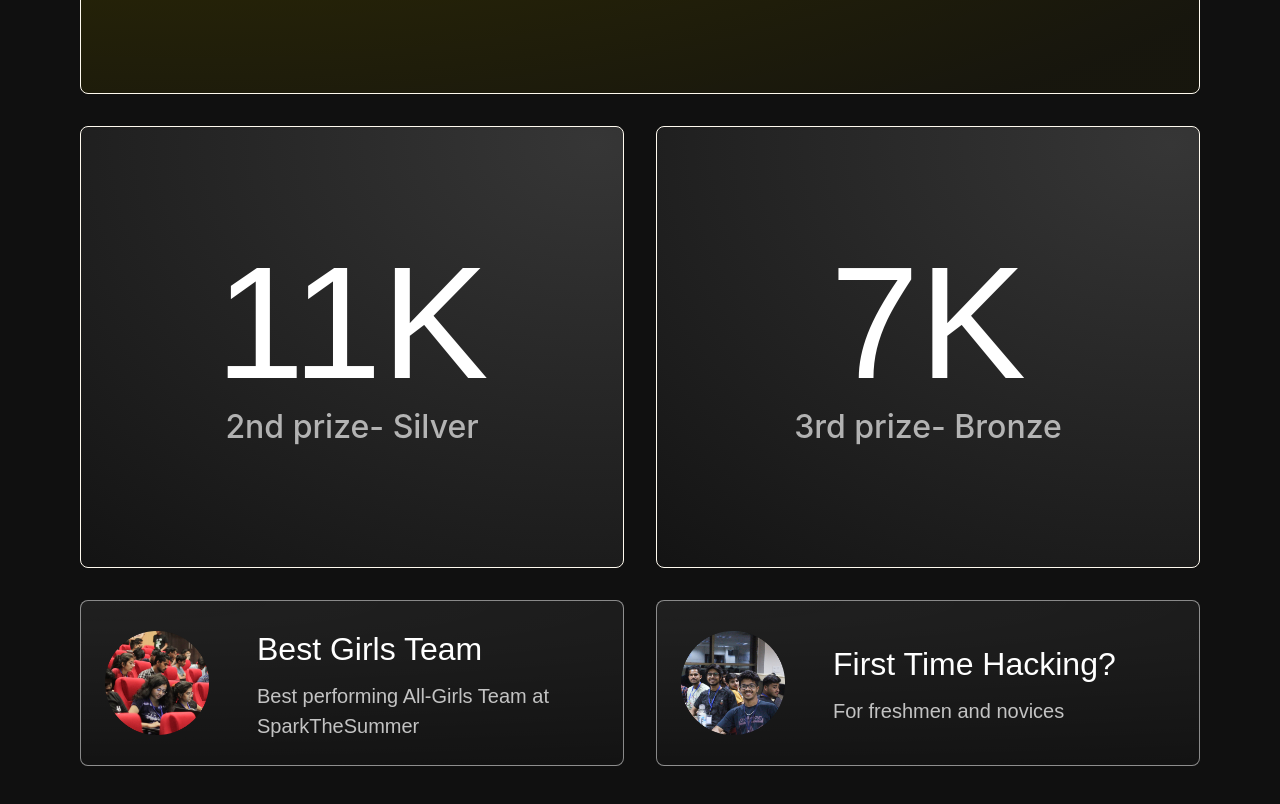
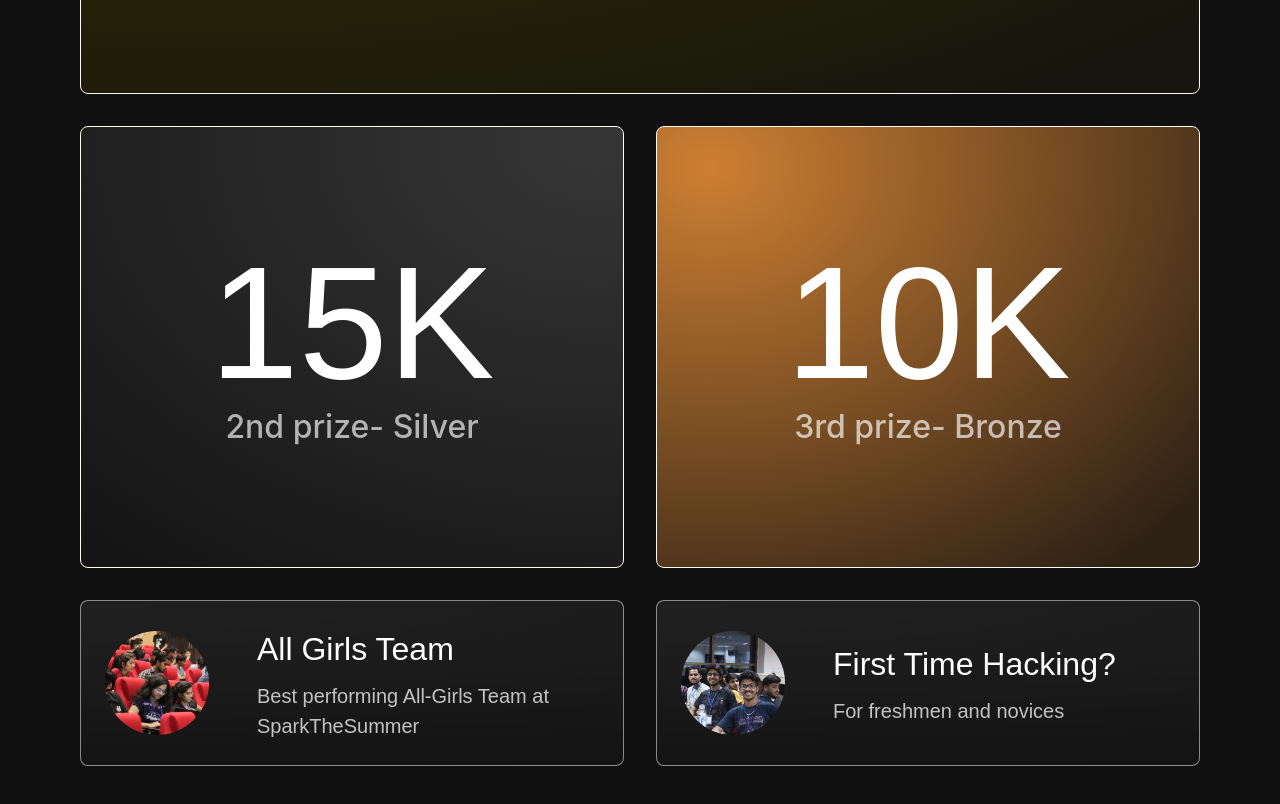
Before and after one commit to Vishal-Jagya/SparkTheSummer, a Next.js app: page /prizes in a window 1280 px wide. Shown: the part 780-1584 px from the top of the page. Built offline with nearby package versions, Linux system fonts and the light colour scheme; a web font is replaced by a local one.

Commit message:
updated regiter btn

```diff
--- a/app/page.js
+++ b/app/page.js
@@ -124,8 +124,9 @@ export default function Home() {
               Join us at Ganpat University
               <br /> for a full in-person experience.
             </p>
-            <a href="" target="_blank">
+            <a href="https://sparkthesummer.devfolio.co/" target="_blank">
               <Button
+                href="https://sparkthesummer.devfolio.co/"
                 className="bg-[#FAF8ED] text-black text-[1.125rem] font-medium uppercase
                 p-6 rounded-none hover:bg-[#FAF8ED] hover:text-black hover:scale-105 transition-transform ease-in-out duration-300"
                 style={{
@@ -133,7 +134,7 @@ export default function Home() {
                     "0px 1px 1px 0px rgba(0, 0, 0, 0.12), 0px 0px 0px 1px rgba(103, 110, 118, 0.16), 0px 2px 5px 0px rgba(103, 110, 118, 0.08)",
                 }}
               >
-                Comming soon......
+                Register Now 🔥.....
                 <ArrowTopRightIcon className="w-5 h-5 ml-1" />
               </Button>
 
--- a/app/prizes/page.jsx
+++ b/app/prizes/page.jsx
@@ -104,7 +104,7 @@ export default function Prizes() {
           <div className="flex flex-col gap-6 md:gap-8">
             <div className="grid grid-cols-1">
               <PrizeCard
-                amount="15K"
+                amount="25K"
                 category="1st prize- Gold"
                 default_bg="radial-gradient(116.96% 115.94% at 9.81% 9.24%, #383300 0%, rgba(56, 50, 0, 0.17) 100%)"
                 hover_bg="radial-gradient(116.96% 115.94% at 9.81% 9.24%, #383300 0%, rgba(56, 50, 0, 0.17) 100%)"
@@ -113,16 +113,16 @@ export default function Prizes() {
 
             <div className="grid grid-cols-1 gap-6 md:gap-8 lg:grid-cols-2">
               <PrizeCard
-                amount="11K"
+                amount="15K"
                 category="2nd prize- Silver"
                 default_bg="radial-gradient(148.8% 129.29% at 94.87% 3.94%, #363636 0%, rgba(26, 26, 26, 0.27) 100%)"
                 hover_bg="radial-gradient(371.89% 134.33% at 3.21% 1.26%,rgba(255, 255, 255, 0.07) 0%,rgba(217, 217, 217, 0.00) 100%)"
               />
               <PrizeCard
-                amount="7K"
+                amount="10K"
                 category="3rd prize- Bronze"
-                default_bg="radial-gradient(148.8% 129.29% at 94.87% 3.94%, #363636 0%, rgba(26, 26, 26, 0.27) 100%)"
-                hover_bg="radial-gradient(371.89% 134.33% at 3.21% 1.26%,rgba(255, 255, 255, 0.07) 0%,rgba(217, 217, 217, 0.00) 100%)"
+                default_bg="radial-gradient(116.96% 115.94% at 9.81% 9.24%, #CD7F32 0%, rgba(205, 127, 50, 0.16) 100%)"
+                hover_bg="radial-gradient(116.96% 115.94% at 9.81% 9.24%, #CD7F32 0%, rgba(205, 127, 50, 0.16) 100%)"
               />
             </div>
             <div className="grid grid-cols-1 gap-6 md:gap-8 lg:grid-cols-2">
@@ -143,7 +143,7 @@ export default function Prizes() {
                 />
                 <div className="w-full flex flex-col items-center md:items-start gap-2">
                   <p className="text-[#fff] text-[2rem] font-normal">
-                    Best Girls Team
+                   All Girls Team
                   </p>
                   <p
                     className="text-[#C3C3C3] text-[1.25rem] font-normal
```
